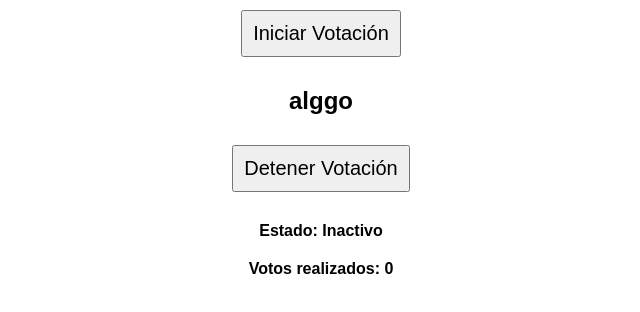
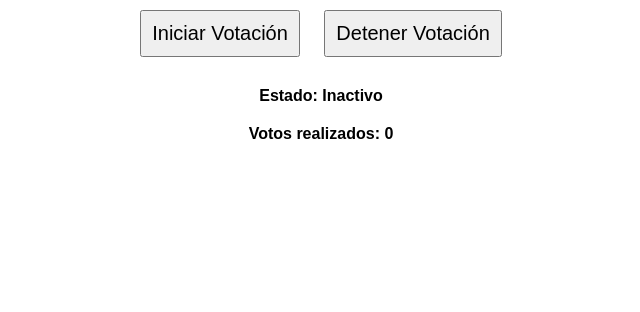
Before and after one commit to Kath9610/fb-vote, a plain HTML site: page index.html in a window 1280 px wide. Shown: the part 108-420 px from the top of the page, without its empty margins (319-959 px from the left). Drawn offline with Linux system fonts and the light colour scheme; no server answers.

Commit message:
Update index.html

```diff
--- a/index.html
+++ b/index.html
@@ -13,7 +13,6 @@
 <body>
     <h1>Control de Votación</h1>
     <button onclick="iniciar()">Iniciar Votación</button>
-    <h2>alggo</h2>
     <button onclick="detener()">Detener Votación</button>
     <p id="status">Estado: Inactivo</p>
     <p id="contador">Votos realizados: 0</p>
```
